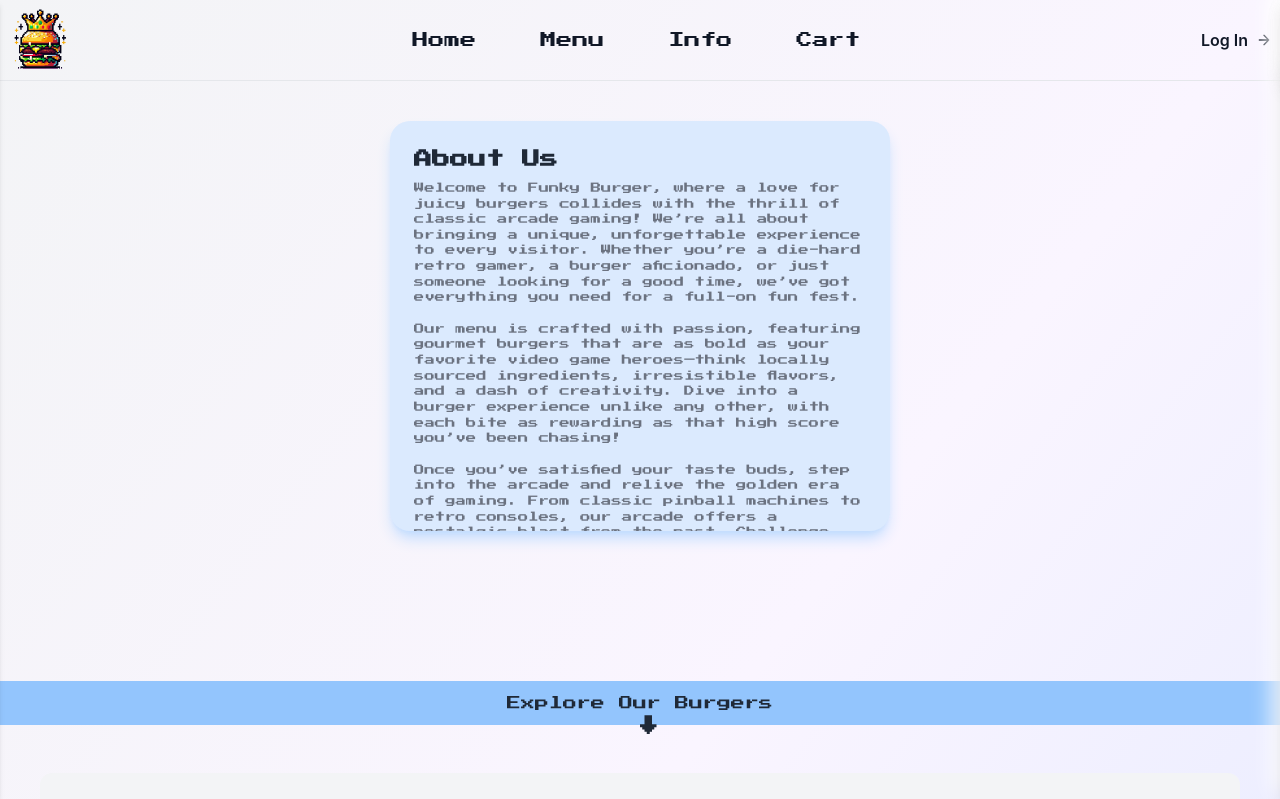
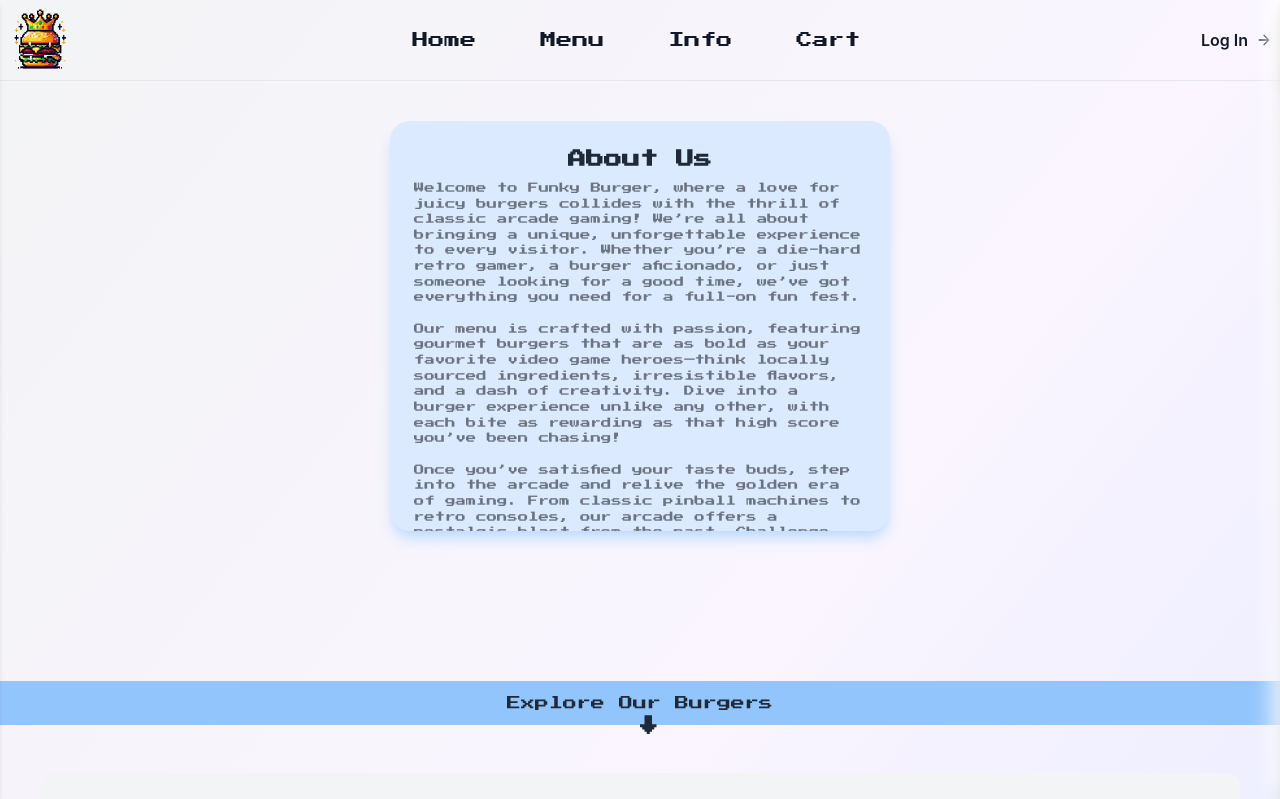
Before and after one commit to mandwras/Funky-Burger, a Next.js app: page / in a window 1280 px wide. Shown: the top 799 px of the page. Built offline with nearby package versions, Linux system fonts and the light colour scheme.

Commit message:
style changes

```diff
--- a/src/app/components/aboutus.js
+++ b/src/app/components/aboutus.js
@@ -48,8 +48,8 @@
         } shadow-lg overflow-hidden`}
       >
 
-        <div className="h-[350px] md:max-h-full overflow-auto md:overflow-visible pixel-font text-tiny">
-          <h2 className="text-lg font-semibold text-gray-800 mb-2">About Us</h2>
+        <div className="h-[350px] md:max-h-full overflow-auto md:overflow-visible pixel-font text-tiny flex flex-col items-center">
+          <h2 className="text-lg font-semibold text-gray-800 mb-2 text-center">About Us</h2>
           <p className="text-gray-500 mb-4">
             Welcome to Funky Burger, where a love for juicy burgers collides with the thrill of classic arcade gaming! We’re all about bringing a unique, unforgettable experience to every visitor. Whether you’re a die-hard retro gamer, a burger aficionado, or just someone looking for a good time, we’ve got everything you need for a full-on fun fest.
           </p>
@@ -60,7 +60,7 @@
             Once you’ve satisfied your taste buds, step into the arcade and relive the golden era of gaming. From classic pinball machines to retro consoles, our arcade offers a nostalgic blast from the past. Challenge your friends to Pac-Man, defend your honor in Street Fighter, or set a new personal best on our racing games. Here, it’s not just about playing; it’s about winning, sharing laughs, and making memories.
           </p>
           <Link href="/menu">
-            <button className="bg-gray-700 text-white rounded-full py-2 px-4 hover:bg-gray-600 transition-colors">
+            <button className="bg-gray-700 text-white rounded-full py-2 px-4 hover:bg-gray-600 transition-colors ">
               Order Now
             </button>
           </Link>
```
